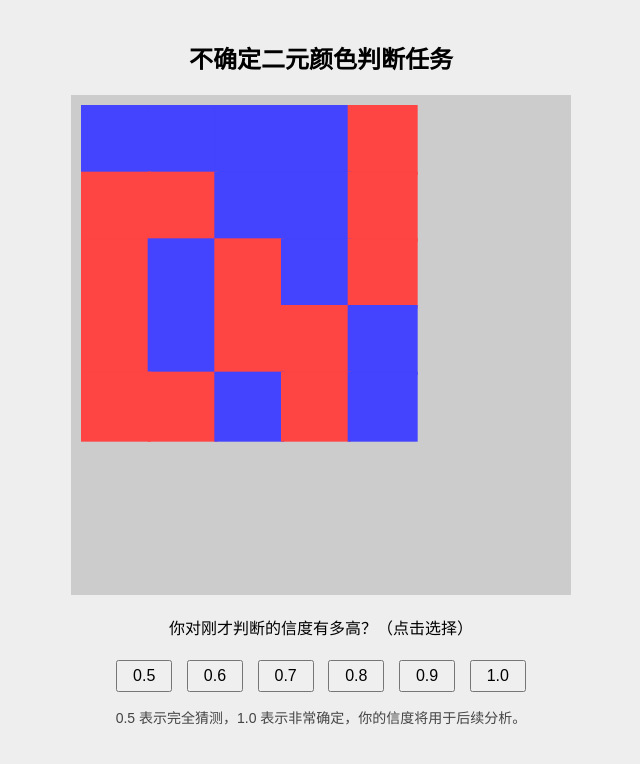
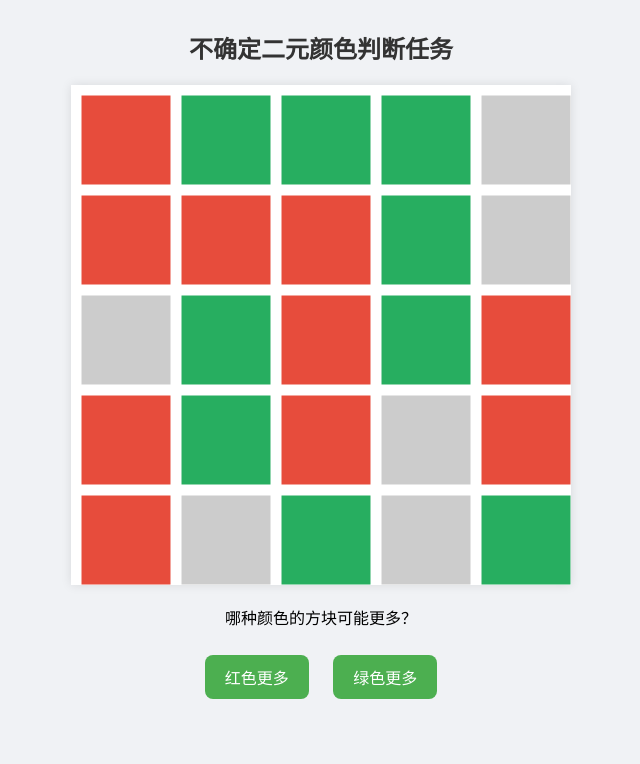
Before and after one commit to HUdestudent/uncertain-decision-exp, a plain HTML site: page index.html in a window 1280 px wide. Both pictures are taken after a click on the element 640 px from the left and 344 px from the top of the page. Shown: the whole page, without its empty margins (319-959 px from the left). Drawn offline with Linux system fonts and the light colour scheme.

Commit message:
Add files via upload

```diff
--- a/experiment.js
+++ b/experiment.js
@@ -1,77 +1,83 @@
 
 const canvas = document.getElementById("experimentCanvas");
 const ctx = canvas.getContext("2d");
-const gridSize = 5;
-const blockSize = 100;
-const totalTrials = 5;
 
 let trial = 0;
-let trialData = [];
+const totalTrials = 5;
+const gridSize = 5;
+const boxSize = 90;
 let revealed = [];
-let blockColors = [];
+let colors = [];
 let startTime;
+let data = [];
 
-function drawGrid(revealedIdx = []) {
+function drawGrid() {
   ctx.clearRect(0, 0, canvas.width, canvas.height);
   for (let i = 0; i < 25; i++) {
-    let row = Math.floor(i / gridSize);
-    let col = i % gridSize;
-    let x = col * (blockSize / 1.5);
-    let y = row * (blockSize / 1.5);
-    ctx.fillStyle = revealedIdx.includes(i) ? blockColors[i] : "#888888";
-    ctx.fillRect(x + 10, y + 10, blockSize - 30, blockSize - 30);
+    const row = Math.floor(i / gridSize);
+    const col = i % gridSize;
+    const x = col * 100 + 10;
+    const y = row * 100 + 10;
+    ctx.fillStyle = revealed.includes(i) ? colors[i] : "#ccc";
+    ctx.fillRect(x, y, boxSize, boxSize);
+    ctx.strokeStyle = "#fff";
+    ctx.strokeRect(x, y, boxSize, boxSize);
   }
 }
 
 function startTrial() {
-  const colorA = "#ff4444";
-  const colorB = "#4444ff";
-  const numReveal = Math.floor(Math.random() * 25) + 1;
-  revealed = [];
-  blockColors = new Array(25).fill(colorA);
-  let indices = [...Array(25).keys()].sort(() => 0.5 - Math.random());
-  let blueCount = Math.floor(Math.random() * numReveal);
-  for (let i = 0; i < blueCount; i++) blockColors[indices[i]] = colorB;
-  revealed = indices.slice(0, numReveal);
-  drawGrid(revealed);
-  document.getElementById("confidence").style.display = "none";
+  document.getElementById("choiceArea").style.display = "none";
+  document.getElementById("confidenceArea").style.display = "none";
+  const colorA = "#e74c3c"; // red
+  const colorB = "#27ae60"; // green
+  colors = new Array(25).fill(colorA);
+  const numReveal = Math.floor(Math.random() * 15) + 5;
+  const idx = [...Array(25).keys()].sort(() => 0.5 - Math.random()).slice(0, numReveal);
+  const bCount = Math.floor(Math.random() * numReveal);
+  for (let i = 0; i < bCount; i++) colors[idx[i]] = colorB;
+  revealed = idx;
+  drawGrid();
   startTime = performance.now();
   canvas.onclick = () => {
-    const rt = ((performance.now() - startTime) / 1000).toFixed(2);
-    document.getElementById("confidence").style.display = "block";
     canvas.onclick = null;
-    trialData.push({
-      trial: trial + 1,
-      red: revealed.filter(i => blockColors[i] === colorA).length,
-      blue: revealed.filter(i => blockColors[i] === colorB).length,
-      rt: rt,
-      confidence: null
-    });
+    document.getElementById("choiceArea").style.display = "block";
   };
 }
 
+function makeChoice(choice) {
+  const rt = ((performance.now() - startTime) / 1000).toFixed(2);
+  document.getElementById("choiceArea").style.display = "none";
+  document.getElementById("confidenceArea").style.display = "block";
+  data.push({
+    trial: trial + 1,
+    red: revealed.filter(i => colors[i] === "#e74c3c").length,
+    green: revealed.filter(i => colors[i] === "#27ae60").length,
+    rt: rt,
+    choice: choice,
+    confidence: null
+  });
+}
+
 function selectConfidence(val) {
-  document.getElementById("confidence").style.display = "none";
-  trialData[trial].confidence = val;
+  data[trial].confidence = val;
   trial++;
+  document.getElementById("confidenceArea").style.display = "none";
   if (trial < totalTrials) {
     startTrial();
   } else {
-    document.getElementById("resultArea").style.display = "block";
+    document.getElementById("downloadArea").style.display = "block";
     alert("实验结束，请下载结果。");
   }
 }
 
 function downloadCSV() {
-  const headers = "Trial,Red,Blue,RT,Confidence\n";
-  const rows = trialData.map(d => [d.trial, d.red, d.blue, d.rt, d.confidence].join(",")).join("\n");
+  const headers = "Trial,Red,Green,RT,Choice,Confidence\n";
+  const rows = data.map(d => [d.trial, d.red, d.green, d.rt, d.choice, d.confidence].join(",")).join("\n");
   const blob = new Blob([headers + rows], { type: "text/csv;charset=utf-8;" });
   const link = document.createElement("a");
   link.href = URL.createObjectURL(blob);
-  link.download = "decision_experiment_results.csv";
-  document.body.appendChild(link);
+  link.download = "colored_decision_results.csv";
   link.click();
-  document.body.removeChild(link);
 }
 
 window.onload = startTrial;
--- a/index.html
+++ b/index.html
@@ -3,34 +3,77 @@
 <html lang="zh">
 <head>
   <meta charset="UTF-8">
-  <title>不确定颜色判断实验</title>
+  <title>不确定二元颜色判断任务</title>
   <style>
-    body { font-family: sans-serif; text-align: center; background: #eee; margin: 0; padding: 20px; }
-    canvas { background: #ccc; margin: 20px auto; display: block; }
-    #confidence, #resultArea { margin-top: 20px; }
-    button { font-size: 16px; margin: 5px; padding: 5px 15px; }
-    #download { margin-top: 20px; }
+    body {
+      font-family: "Helvetica Neue", sans-serif;
+      background: #f0f2f5;
+      text-align: center;
+      padding: 20px;
+      margin: 0;
+    }
+    h2 {
+      margin-top: 10px;
+      color: #333;
+    }
+    #experimentCanvas {
+      background: #fff;
+      margin: 20px auto;
+      display: block;
+      box-shadow: 0 0 10px rgba(0,0,0,0.1);
+    }
+    .btn {
+      padding: 10px 20px;
+      margin: 10px;
+      font-size: 16px;
+      border: none;
+      border-radius: 8px;
+      cursor: pointer;
+      background-color: #4CAF50;
+      color: white;
+    }
+    .btn:hover {
+      background-color: #45a049;
+    }
+    .confidence-area, .choice-area, .download-area {
+      margin-top: 20px;
+    }
+    .confidence-area button {
+      margin: 5px;
+      padding: 8px 16px;
+      font-size: 14px;
+      border-radius: 6px;
+    }
+    .note {
+      font-size: 14px;
+      color: #666;
+      margin-top: 10px;
+    }
   </style>
 </head>
 <body>
   <h2>不确定二元颜色判断任务</h2>
   <canvas id="experimentCanvas" width="500" height="500"></canvas>
 
-  <div id="confidence" style="display:none;">
-    <p>你对刚才判断的信度有多高？（点击选择）</p>
+  <div class="choice-area" id="choiceArea" style="display:none;">
+    <p>哪种颜色的方块可能更多？</p>
+    <button class="btn" onclick="makeChoice('红色')">红色更多</button>
+    <button class="btn" onclick="makeChoice('绿色')">绿色更多</button>
+  </div>
+
+  <div class="confidence-area" id="confidenceArea" style="display:none;">
+    <p>您对判断的信度是？</p>
     <button onclick="selectConfidence(0.5)">0.5</button>
     <button onclick="selectConfidence(0.6)">0.6</button>
     <button onclick="selectConfidence(0.7)">0.7</button>
     <button onclick="selectConfidence(0.8)">0.8</button>
     <button onclick="selectConfidence(0.9)">0.9</button>
     <button onclick="selectConfidence(1.0)">1.0</button>
-    <p style="font-size: 14px; color: #444; margin-top: 10px;">
-      0.5 表示完全猜测，1.0 表示非常确定，你的信度将用于后续分析。
-    </p>
+    <div class="note">0.5 表示猜测，1.0 表示非常确定</div>
   </div>
 
-  <div id="resultArea" style="display:none;">
-    <button onclick="downloadCSV()">下载实验结果 CSV</button>
+  <div class="download-area" id="downloadArea" style="display:none;">
+    <button class="btn" onclick="downloadCSV()">下载结果 CSV</button>
   </div>
 
   <script src="experiment.js"></script>
```
